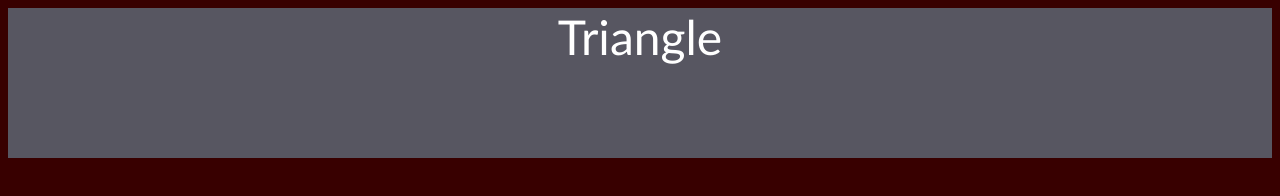
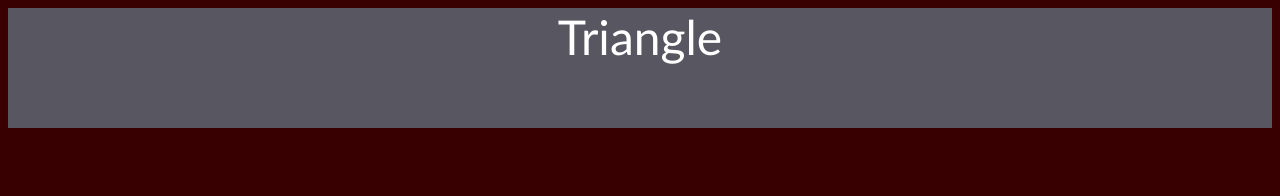
Before and after one commit to Spydrwolf/Web-Dev-Challenge, a plain HTML site: page index.html in a window 1280 px wide. Drawn offline with Linux system fonts and the light colour scheme.

Commit message:
Update index.html

```diff
--- a/index.html
+++ b/index.html
@@ -1,5 +1,5 @@
 <html>
-    <div style="background-color:#575661; height:150px; vertical-align: middle;">
+    <div style="background-color:#575661; height:120px; vertical-align: middle;">
             <p style="color:rgb(255, 255, 255); font-family: 'Trebuchet MS'; font-size:300%; text-align:center;">
                 Triangle
             </p>
```
